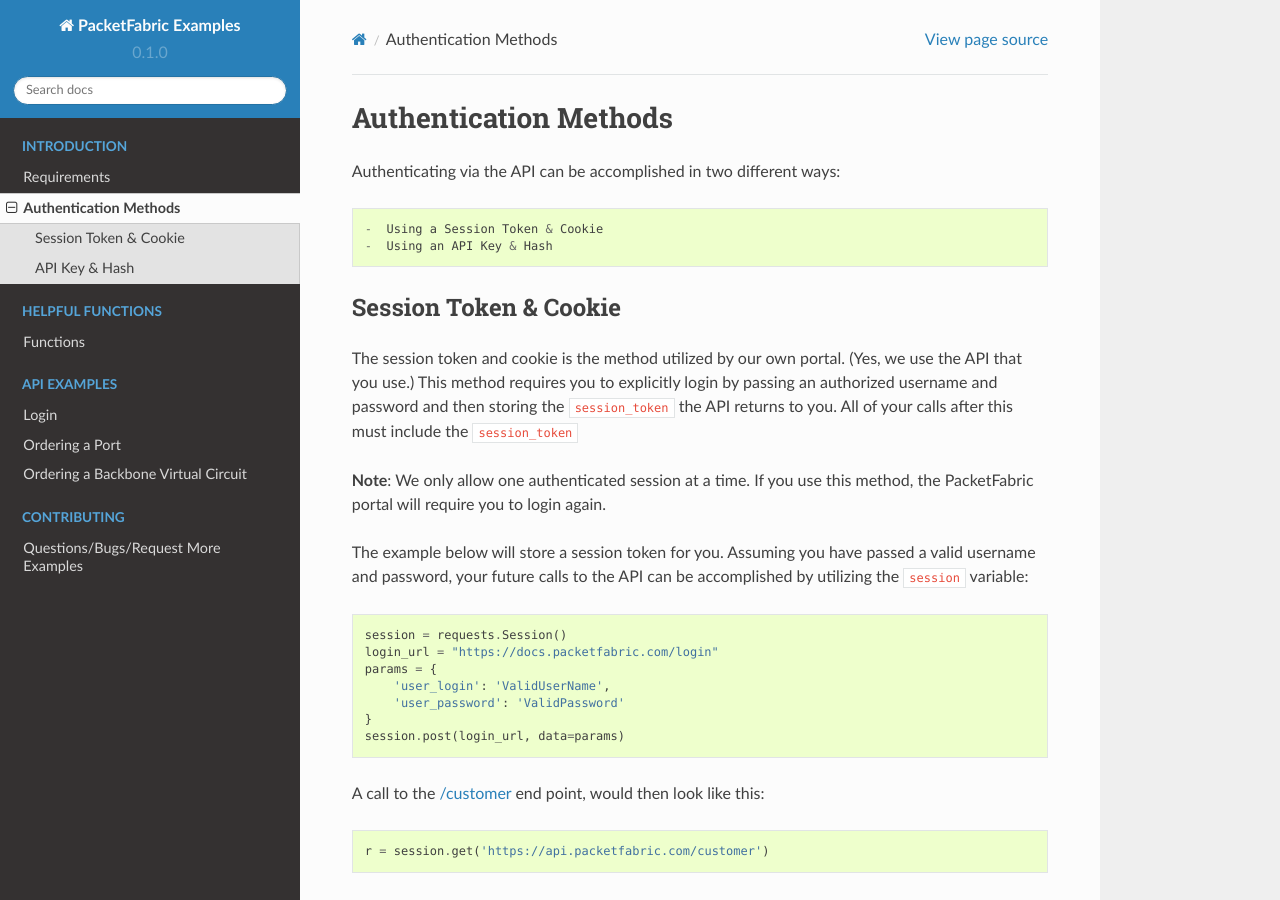
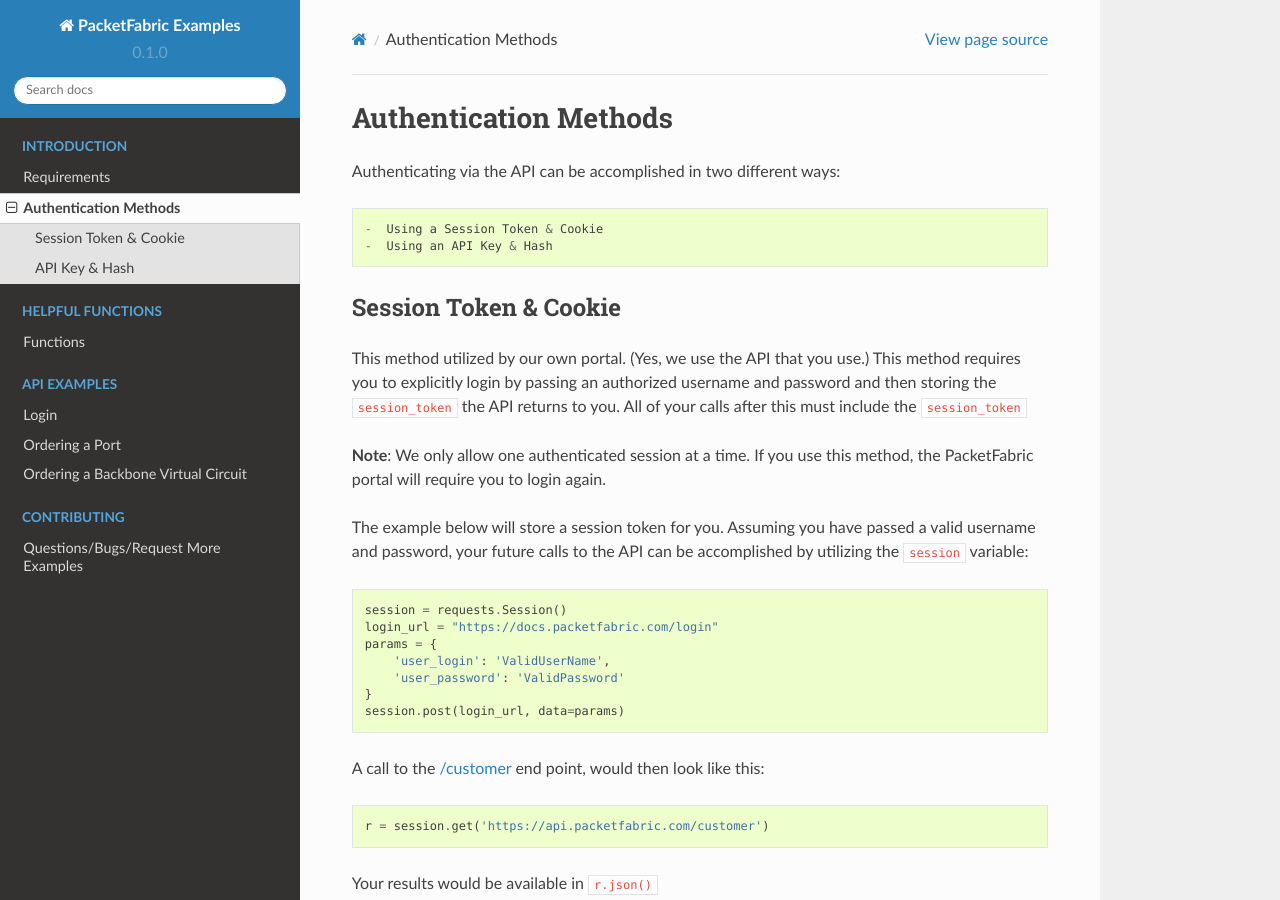
Before and after one commit to PacketFabric/packetfabric-api-examples, a Sphinx documentation site: the page built from docs/introduction/authmethods.rst, in a window 1280 px wide and 900 px high. Built offline with Sphinx 7.4.7 and the Read the Docs theme 2.0.0, drawn with Linux system fonts in a browser that asks for light colours.

```diff
--- a/docs/functions/helpfulfunctions.rst
+++ b/docs/functions/helpfulfunctions.rst
@@ -27,7 +27,7 @@ you create your :ref:`API Key <requirement-apikey>`.
         key_secret: The secret key associated with the API key you'll be passing in the `api_key` parameter
         query_string: A URL query string
 
-            Format: "param1=value1&param2=value2&api_key=API_KEY"
+            query_string format: "param1=value1&param2=value2&api_key=API_KEY"
 
             Note that this does not have the leading "?" and that the api_key is included
         """
--- a/docs/index.rst
+++ b/docs/index.rst
@@ -27,7 +27,7 @@ end points. For the time being, these examples will be in Python.
 .. _examples-docs:
 
 .. toctree::
-   :maxdepth: 2
+   :maxdepth: 1
    :caption: API Examples
 
    examples/login
--- a/docs/introduction/authmethods.rst
+++ b/docs/introduction/authmethods.rst
@@ -5,18 +5,18 @@ Authentication Methods
 
 Authenticating via the API can be accomplished in two different ways::
 
--  Using a Session Token & Cookie
--  Using an API Key & Hash
+ -  Using a Session Token & Cookie
+ -  Using an API Key & Hash
 
 .. _session-token-cookie:
 
 Session Token & Cookie
 ----------------------
 
-The session token and cookie is the method utilized by our own portal. (Yes, we
-use the API that you use.) This method requires you to explicitly login by
-passing an authorized username and password and then storing the ``session_token``
-the API returns to you. All of your calls after this must include the ``session_token``
+This method utilized by our own portal. (Yes, we use the API that you use.)
+This method requires you to explicitly login by passing an authorized username
+and password and then storing the ``session_token`` the API returns to you.
+All of your calls after this must include the ``session_token``
 
 **Note**: We only allow one authenticated session at a time. If you use this method,
 the PacketFabric portal will require you to login again.
```
